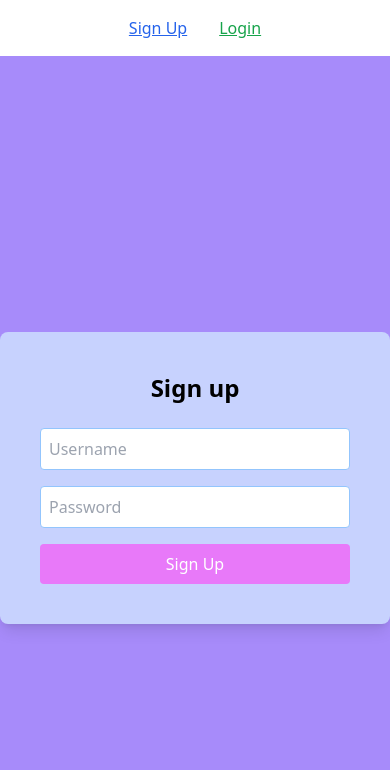
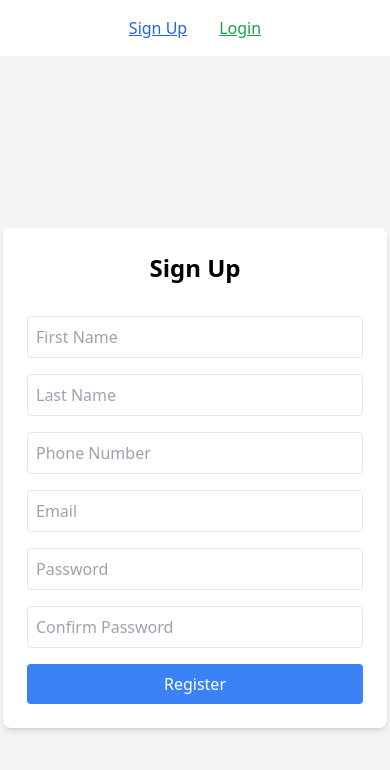
Before and after one commit to khanndelwalharshit/auth-web-app, a React (Create React App) app: page /signup in a window 390 px wide. Shown: the top 770 px of the page. Built offline with nearby package versions, Linux system fonts and the light colour scheme.

Commit message:
Update: sign-up and login forms with phone-no.

```diff
--- a/src/pages/login.js
+++ b/src/pages/login.js
@@ -1,44 +1,37 @@
 import React, { useState } from "react";
 import axios from "axios";
 
-export default function Login() {
-  const [form, setForm] = useState({ username: "", password: "" });
+const Login = () => {
+  const [formData, setFormData] = useState({
+    phone: "",
+    password: "",
+  });
+
+  const handleChange = (e) => {
+    setFormData({ ...formData, [e.target.name]: e.target.value });
+  };
 
   const handleSubmit = async (e) => {
     e.preventDefault();
+
     try {
-      const res = await axios.post("https://auth-backend-31a8.onrender.com/login", form);
-      alert(res.data.message);
+      const response = await axios.post("https://auth-backend-31a8.onrender.com/login", formData);
+      alert(response.data.message);
     } catch (err) {
       alert(err.response?.data?.message || "Login failed");
     }
   };
 
   return (
-    <div className="flex justify-center items-center h-screen bg-emerald-400">
-      <form onSubmit={handleSubmit} className="bg-sky-200 p-10 rounded-lg w-800 shadow-lg">
-        <h2 className="text-2xl font-bold mb-6 text-center">Login</h2>
-        <input
-          type="text"
-          placeholder="Username"
-          required
-          className="w-full mb-4 p-2 border rounded border-blue-300 focus:border-emerald-600 focus:outline-none"
-          onChange={(e) => setForm({ ...form, username: e.target.value })}
-        />
-        <input
-          type="password"
-          placeholder="Password"
-          required
-          className="w-full mb-4 p-2 border rounded border-blue-300 focus:border-emerald-600 focus:outline-none"
-          onChange={(e) => setForm({ ...form, password: e.target.value })}
-        />
-        <button
-          type="submit"
-          className="w-full bg-teal-400 text-white py-2 rounded hover:bg-teal-800"
-        >
-          Login
-        </button>
+    <div className="flex justify-center items-center min-h-screen bg-gray-100">
+      <form onSubmit={handleSubmit} className="bg-white p-6 rounded-lg w-80 shadow-md space-y-4">
+        <h2 className="text-2xl font-bold text-center mb-4">Log In</h2>
+        <input type="text" name="phone" placeholder="Phone Number" onChange={handleChange} className="w-full p-2 border rounded" required />
+        <input type="password" name="password" placeholder="Password" onChange={handleChange} className="w-full p-2 border rounded" required />
+        <button type="submit" className="bg-green-500 text-white p-2 rounded w-full hover:bg-green-600">Log In</button>
       </form>
     </div>
   );
-}
+};
+
+export default Login;
--- a/src/pages/sign-up.js
+++ b/src/pages/sign-up.js
@@ -1,45 +1,49 @@
 import React, { useState } from "react";
 import axios from "axios";
 
-export default function SignUp() {
-  const [form, setForm] = useState({ username: "", password: "" });
+const SignUp = () => {
+  const [formData, setFormData] = useState({
+    firstName: "",
+    lastName: "",
+    phone: "",
+    email: "",
+    password: "",
+    confirmPassword: "",
+  });
+
+  const handleChange = (e) => {
+    setFormData({ ...formData, [e.target.name]: e.target.value });
+  };
 
   const handleSubmit = async (e) => {
     e.preventDefault();
+
+    if (formData.password !== formData.confirmPassword) {
+      return alert("Passwords do not match!");
+    }
+
     try {
-      const res = await axios.post("https://auth-backend-31a8.onrender.com/signup"
-, form);
-      alert(res.data.message);
+      const response = await axios.post("https://auth-backend-31a8.onrender.com/signup", formData);
+      alert(response.data.message);
     } catch (err) {
       alert(err.response?.data?.message || "Signup failed");
     }
   };
 
   return (
-    <div className="flex justify-center items-center h-screen bg-violet-400">
-      <form onSubmit={handleSubmit} className="bg-indigo-200 p-10 rounded-lg w-800  shadow-lg">
-        <h2 className="text-2xl font-bold mb-6 text-center">Sign up</h2>
-        <input
-          type="text"
-          placeholder="Username"
-          required
-          className="  bg-white w-full mb-4 p-2 border rounded border-blue-300 focus:border-violet-600 focus:outline-none"
-          onChange={(e) => setForm({ ...form, username: e.target.value })}
-        />
-        <input
-          type="password"
-          placeholder="Password"
-          required
-          className="  bg-white w-full mb-4 p-2 border rounded border-blue-300 focus:border-violet-600 focus:outline-none"
-          onChange={(e) => setForm({ ...form, password: e.target.value })}
-        />
-        <button
-          type="submit"
-          className="w-full bg-fuchsia-400 text-white py-2 rounded hover:bg-fuchsia-800"
-        >
-          Sign Up
-        </button>
+    <div className="flex justify-center items-center min-h-screen bg-gray-100">
+      <form onSubmit={handleSubmit} className="bg-white p-6 rounded-lg w-96 shadow-md space-y-4">
+        <h2 className="text-2xl font-bold text-center mb-4">Sign Up</h2>
+        <input type="text" name="firstName" placeholder="First Name" onChange={handleChange} className="w-full p-2 border rounded" required />
+        <input type="text" name="lastName" placeholder="Last Name" onChange={handleChange} className="w-full p-2 border rounded" required />
+        <input type="text" name="phone" placeholder="Phone Number" onChange={handleChange} className="w-full p-2 border rounded" required />
+        <input type="email" name="email" placeholder="Email" onChange={handleChange} className="w-full p-2 border rounded" required />
+        <input type="password" name="password" placeholder="Password" onChange={handleChange} className="w-full p-2 border rounded" required />
+        <input type="password" name="confirmPassword" placeholder="Confirm Password" onChange={handleChange} className="w-full p-2 border rounded" required />
+        <button type="submit" className="bg-blue-500 text-white p-2 rounded w-full hover:bg-blue-600">Register</button>
       </form>
     </div>
   );
-}
+};
+
+export default SignUp;
```
Also changed, not shown: 1 other file (tests, documents, lock files or other folders).
